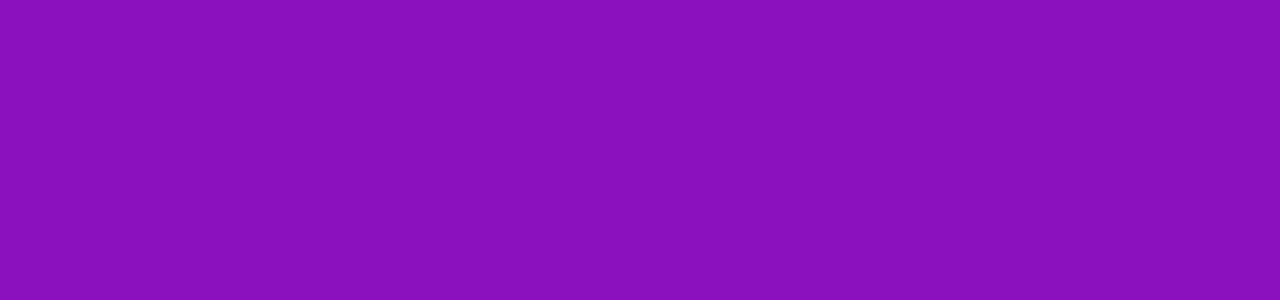
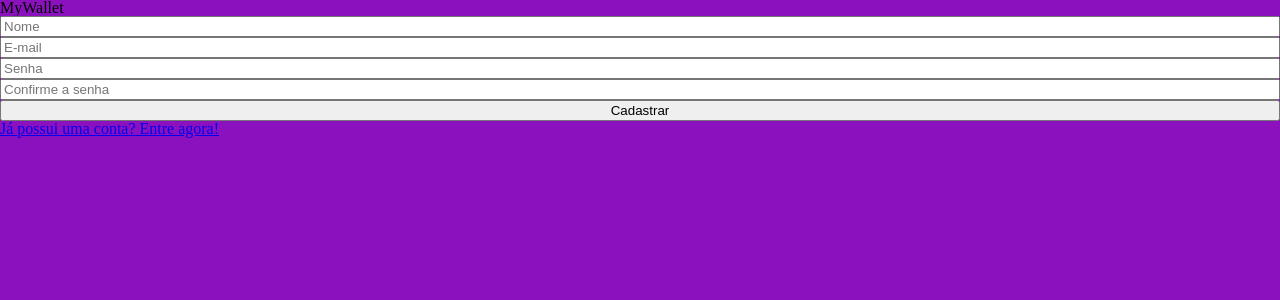
Before and after one commit to FelipeMedeiros99/mywallet-front, a React (Create React App) app: page /cadastro in a window 1280 px wide. Before the commit this address had no page. Shown: the top 300 px of the page. Built offline with nearby package versions, Linux system fonts and the light colour scheme.

Commit message:
tela de cadastro funcionando

```diff
--- a/src/Components/Cadastro/index.jsx
+++ b/src/Components/Cadastro/index.jsx
@@ -0,0 +1,89 @@
+import { useState } from "react"
+import styled from "styled-components"
+import { Link, useNavigate } from "react-router-dom"
+
+import { renderInputs, renderButton } from "../../utils/ferramentas"
+import axios from "axios"
+
+
+export default function Cadastro(){
+    // estados
+    const [inputsCadastro, setInputsCadastro] = useState({"Nome": "", "E-mail": "", "Senha": "", "Confirme a senha": ""})
+    const [aguardandoResposta, setAguardandoResposta] = useState(false)
+    const [erroRecebido, setErroRecebido] = useState({'ativo': false, "mensagem": ""})
+    // vars
+    const tiposInputs = ["text", "email", "password", "password"]
+    const minimosRequeridos = ["2", "6", "6", "6"]
+    const navigate = useNavigate()
+
+
+
+    async function enviarRequisicao(){
+        try{
+            // organizando os dados
+            let copiaDados = {...inputsCadastro}
+            copiaDados.Confirmar = copiaDados["Confirme a senha"]
+            delete copiaDados["Confirme a senha"]
+
+            // desativando inputs e botoes enquanto a requisição é feita
+            setAguardandoResposta(true)
+
+            // enviando requisiçao para o servidor
+            const resposta = await axios.post("https://mywallet-back-p4xq.onrender.com/cadastro", copiaDados)
+
+            // reativando inputs e botoes
+            setAguardandoResposta(false)
+
+            // se tudo estiver ok, direcionar para a tela de login
+            if(resposta.status === 200){
+                alert("cadastro realizado com sucesso")
+                setErroRecebido({'ativo': false, "mensagem": ""})
+                navigate("/")
+            }
+
+
+        }catch(e){
+            // reativando inputs e botoes
+            setAguardandoResposta(false)
+            // atualizando mensagem de erro
+            setErroRecebido({"ativo": true, "mensagem": e.response.data})
+            console.log("Erro ao enviar dados: ", e.response)
+        }
+    }
+
+    async function submissao(evento){
+        evento.preventDefault()
+
+        // validando se a senha e a confirmação estão iguais
+        if(inputsCadastro["Senha"]!==inputsCadastro["Confirme a senha"]){
+            setErroRecebido({"ativo": true, "mensagem": "Senha e confirmação precisam ser iguais"})
+            return
+        }
+        // enviando dados para o servidor
+        await enviarRequisicao()
+
+
+    }
+
+
+    return(
+        <TelaCadastro onSubmit={submissao}>
+            <h1>MyWallet</h1>
+            {Object.keys(inputsCadastro).map((titulo, indice)=>(
+                renderInputs(titulo, tiposInputs[indice], minimosRequeridos[indice], aguardandoResposta, inputsCadastro, setInputsCadastro)
+            ))}
+
+            {renderButton("submit", "Cadastrar", aguardandoResposta, ()=>{})}
+
+            {erroRecebido.ativo?<p>{erroRecebido.mensagem}</p>:<></>}
+
+            <Link to="/" >Já possui uma conta? Entre agora!</Link>
+
+        </TelaCadastro>
+    )
+}
+
+const TelaCadastro = styled.form`
+    display: flex;
+    flex-direction: column;
+`
--- a/src/Components/Login/index.jsx
+++ b/src/Components/Login/index.jsx
@@ -87,11 +87,14 @@ export default function Login({ }) {
     return (
         <TelaLogin onSubmit={async (e) => { await subimissao(e) }}>
             <h1>MyWallet</h1>
+            {/* inputs da tela */}
             {Object.keys(loginInputs).map((titulo, indice) => (renderInputs(titulo, indicesTipos[indice], minimosRequeridos[indice], aguardandoRequisicao, loginInputs, setLoginInputs)))}
+            {/* botao */}
             {renderButton("submit", "Entrar", aguardandoRequisicao, ()=>{})}
+            {/* Mensagem de erro */}
             {mensagemDeErro.ativa ? <p>{mensagemDeErro["erro"]}</p> : <></>}
+            {/* Link para o cadastro */}
             <Link to="/cadastro">Primeira vez? Cadastre-se</Link>
-
         </TelaLogin>
     )
 }
--- a/src/index.jsx
+++ b/src/index.jsx
@@ -7,6 +7,7 @@ import "./assets/index.css"
 import { Contexto } from "./Contexto"
 import Login from "./Components/Login"
 import { useState } from "react"
+import Cadastro from "./Components/Cadastro"
 
 // https://mywallet-back-p4xq.onrender.com
 
@@ -20,6 +21,7 @@ function App(){
       <Router>
         <Routes>
           <Route path="/" element={<Login />}/>
+          <Route path="/cadastro" element={<Cadastro/>} />
         </Routes>
       </Router>
     </Contexto.Provider>
--- a/src/utils/ferramentas.jsx
+++ b/src/utils/ferramentas.jsx
@@ -42,6 +42,7 @@ function manipuladorDeInput(evento, estado, chave, setEstado){
  * @param {string} titulo - Nome que aparece no placeholder e referencia o elemento do estado que será manipulado
  * @param {string} tipo - tipo de input: password, text, etc...
  * @param {string} minimoRequerido - valor de caracteres mínimos
+ * @param {boolean} isAtivo - ativa ou desativa o input
  * @param {Object} estado - objeto de estados que será manipulado
  * @param {Object} manipuladorEstado - setEstado, manipulador do estado
  * @returns
```
